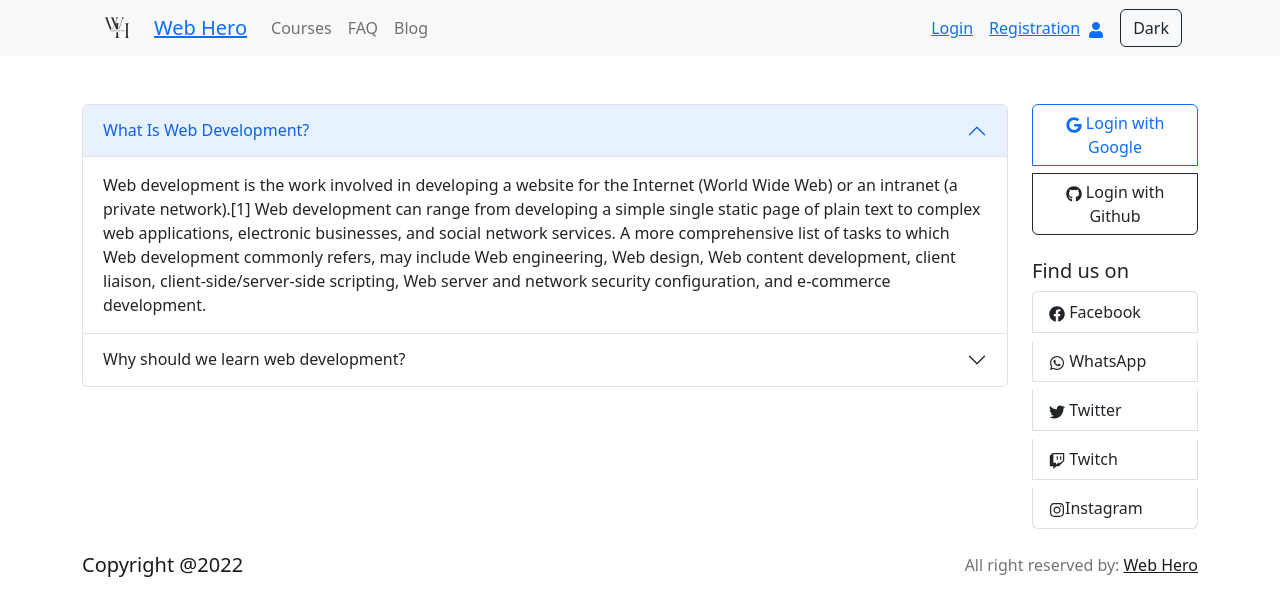
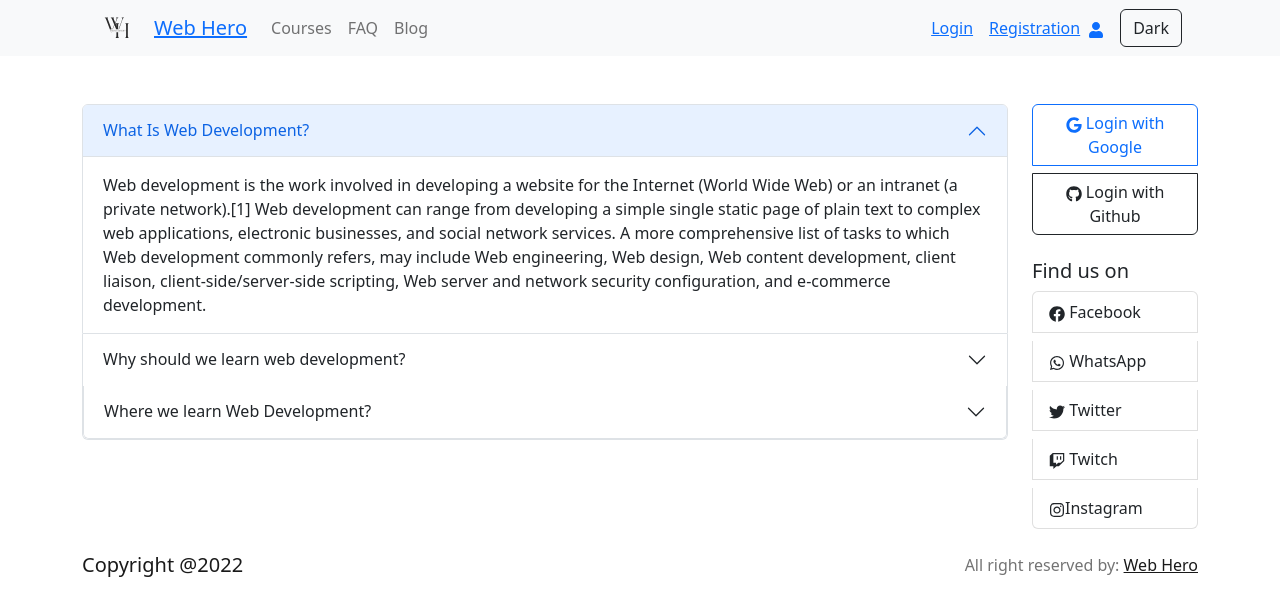
Before and after one commit to Hamim-200/Assignment_10_client, a React (Create React App) app: page /faq in a window 1280 px wide. Shown: the top 616 px of the page. Built offline with nearby package versions, Linux system fonts and the light colour scheme; no server answers.

Commit message:
faq added

```diff
--- a/src/Pages/FAQ/FAQ.js
+++ b/src/Pages/FAQ/FAQ.js
@@ -23,6 +23,12 @@ const FAQ = () => {
                         </h4><br />
                         <p>As a front-end web developer, you’ll take web design requirements and discuss with user experience experts about colors, layout, and features. Then, it’s your job to take all that discussion and make it come to life. Back-end developers are more immersed in the background components of a website or web application.</p>
                     </Accordion.Body>
+                    <Accordion.Item eventKey="2">
+                        <Accordion.Header>Where we learn Web Development?</Accordion.Header>
+                        <Accordion.Body>
+                            we learn web development from Programming Hero. com
+                        </Accordion.Body>
+                    </Accordion.Item>
                 </Accordion.Item>
             </Accordion>
 
```
